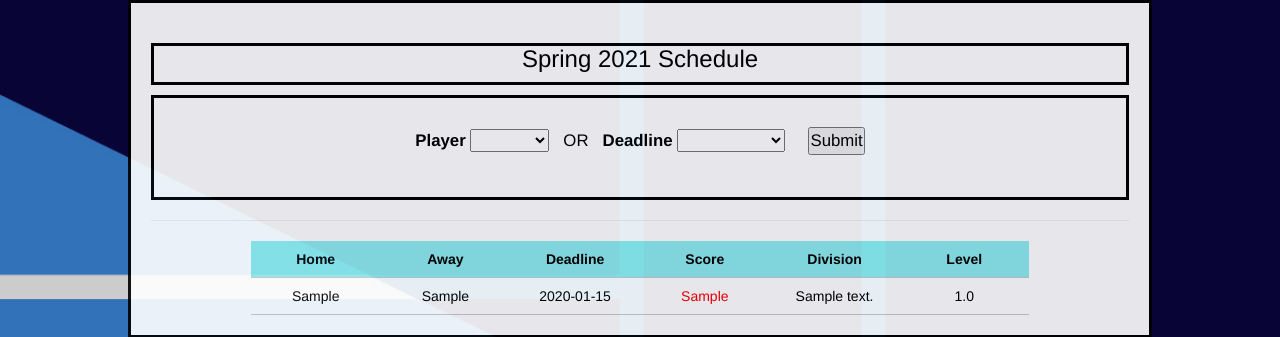
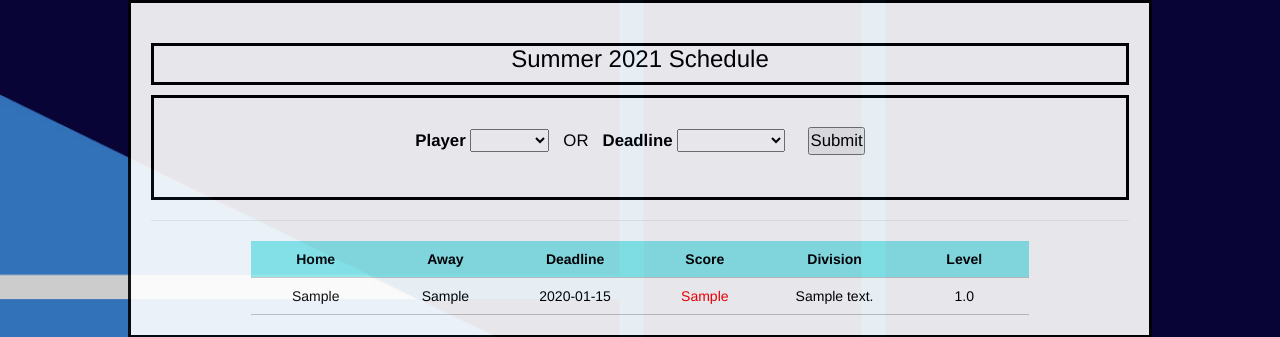
Before and after one commit to HarshaNyshadham/KTL, a Flask app: page /schedule in a window 1280 px wide. Shown: the part 141-478 px from the top of the page. Run offline with Flask 2, Linux system fonts and the light colour scheme; tables that the repository leaves empty hold one stand-in row (values such as "Sample post"); some libraries are stand-ins or nearby versions.

Commit message:
Update schedule.html

```diff
--- a/source/templates/schedule.html
+++ b/source/templates/schedule.html
@@ -4,7 +4,7 @@
   <div class="ScheduleDiv">
 
     <h3>
-	<p class="scheduleTitle">{{ title }} Spring 2021 Schedule</p>
+	<p class="scheduleTitle">{{ title }} Summer 2021 Schedule</p>
 <!--   <p class="enterScore"> <a href="{{ url_for('enterScore') }}">Enter Score</a></p> -->
 
   </h3>
```
